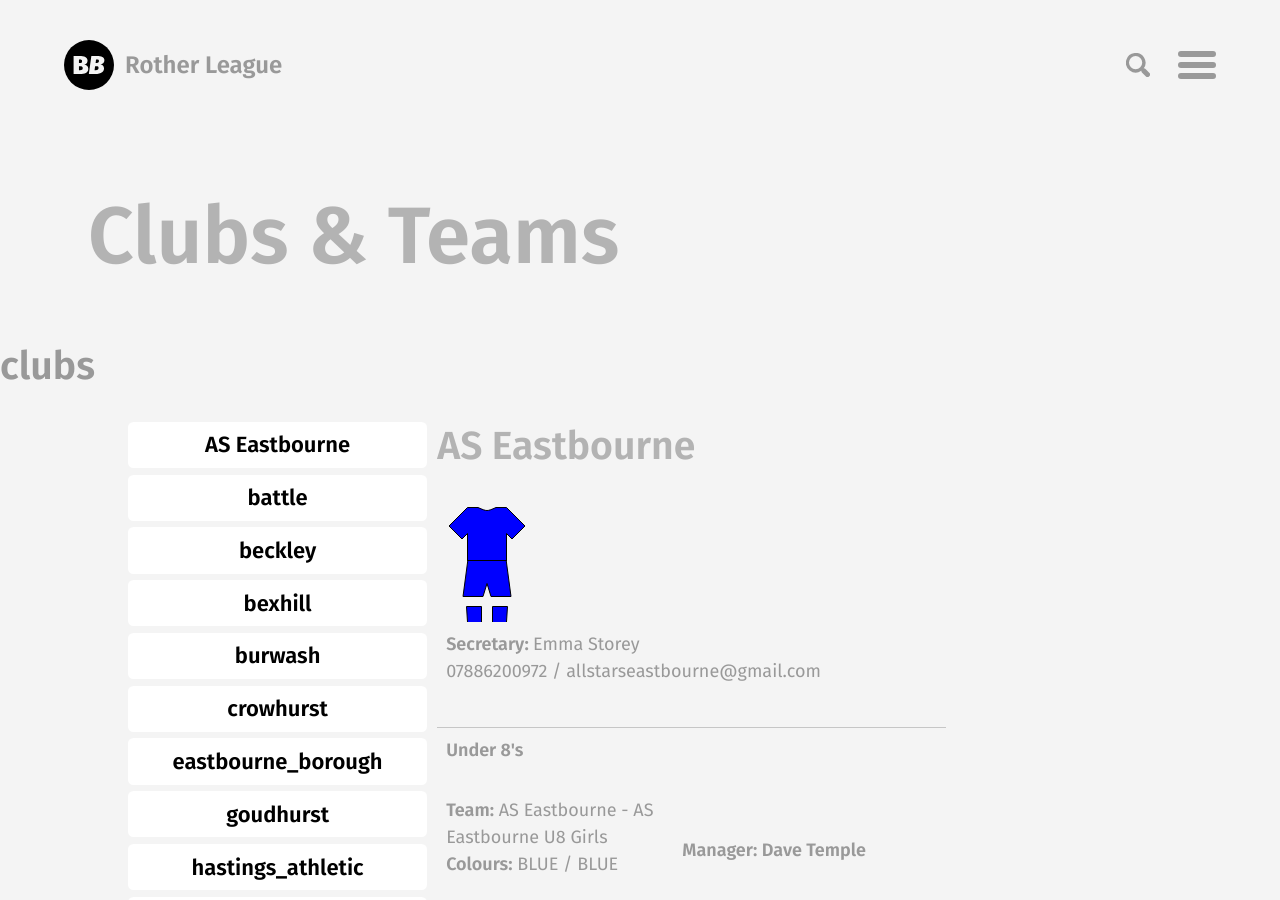
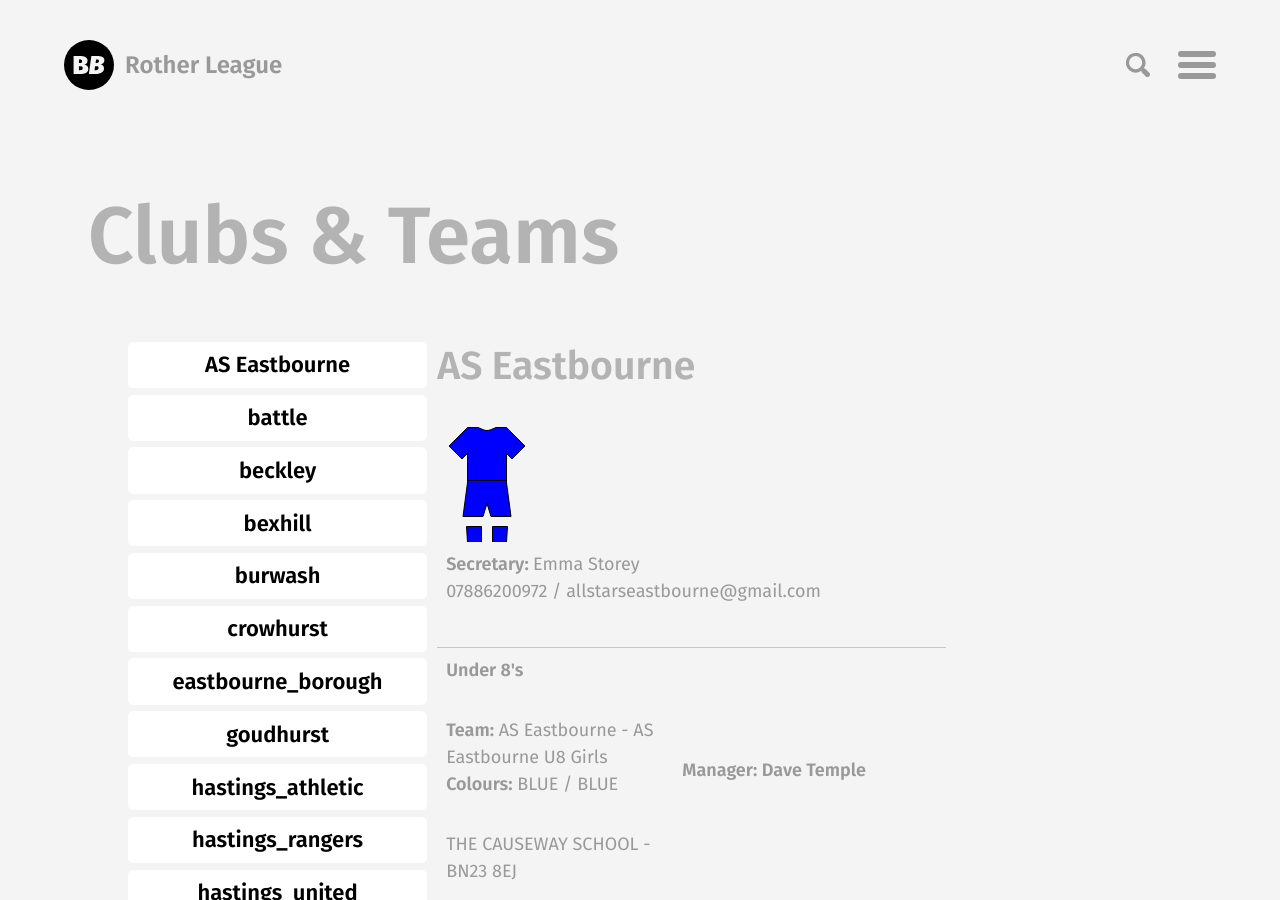
Before and after one commit to rotherleague/Rother, a Jekyll site: the page built from clubs.md, in a window 1280 px wide and 900 px high. Built offline with Jekyll 4.4.1, drawn with Linux system fonts in a browser that asks for light colours; nearby versions of some CDN libraries; library files that are not in the unit come from our copies; comment, search, counter and statistics services are not loaded; a style sheet for code colours, icons or effects is not loaded.

Commit message:
Update clubs.html

```diff
--- a/_layouts/clubs.html
+++ b/_layouts/clubs.html
@@ -3,8 +3,6 @@ layout: default
 ---
 
 {% include page-intro.html %}
-
-<h2>{{ page.layout }}</h2>
 
 <main id="main" class="page-content page-menu" aria-label="Content">
   <div class="inner">
```
